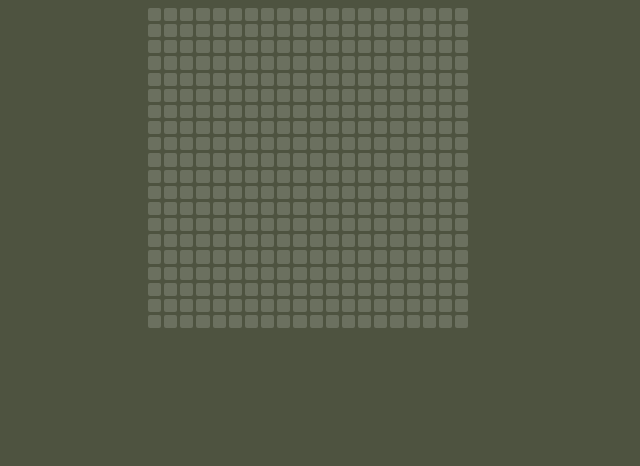
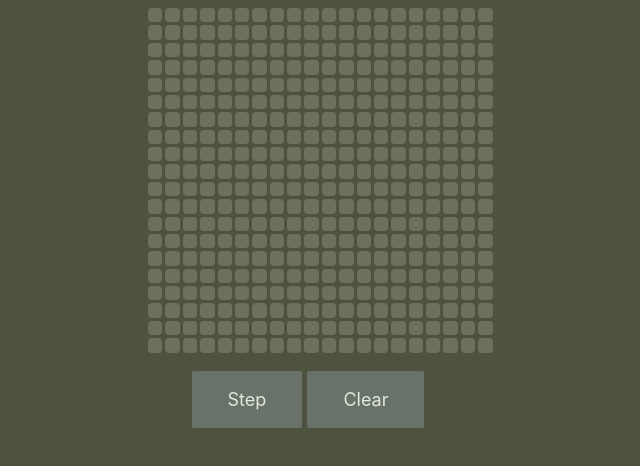
Before and after one commit to quangdaon/game-of-life, a Svelte app in the folder svelte/: page / in a window 1280 px wide. Shown: the top 466 px of the page, without its empty margins (332-972 px from the left). Built offline with nearby package versions, Linux system fonts and the light colour scheme.

Commit message:
Add buttons

```diff
--- a/svelte/src/App.svelte
+++ b/svelte/src/App.svelte
@@ -8,4 +8,15 @@
 
 <main>
   <Grid {grid} />
+  <div class="actions">
+    <button class="button">Step</button>
+    <button class="button">Clear</button>
+  </div>
 </main>
+
+<style>
+  .actions {
+    text-align: center;
+    margin: 1em 0;
+  }
+</style>
--- a/svelte/src/components/Cell.svelte
+++ b/svelte/src/components/Cell.svelte
@@ -21,7 +21,7 @@
   .cell {
     aspect-ratio: 1;
     background: var(--color-text);
-    border-radius: 2px;
+    border-radius: 4px;
     opacity: 0.2;
     margin: 0;
     border: none;
--- a/svelte/src/global.css
+++ b/svelte/src/global.css
@@ -9,4 +9,16 @@
 body {
   background: var(--color-background);
   color: var(--color-text);
+  font-size: 18px;
 }
+
+
+.button {
+  cursor: pointer;
+  background: var(--color-primary);
+  color: var(--color-text);
+  border: none;
+  margin: 0;
+  font-size: 1em;
+  padding: 1em 2em;
+}
```
Also changed, not shown: 1 other file (tests, documents, lock files or other folders).
